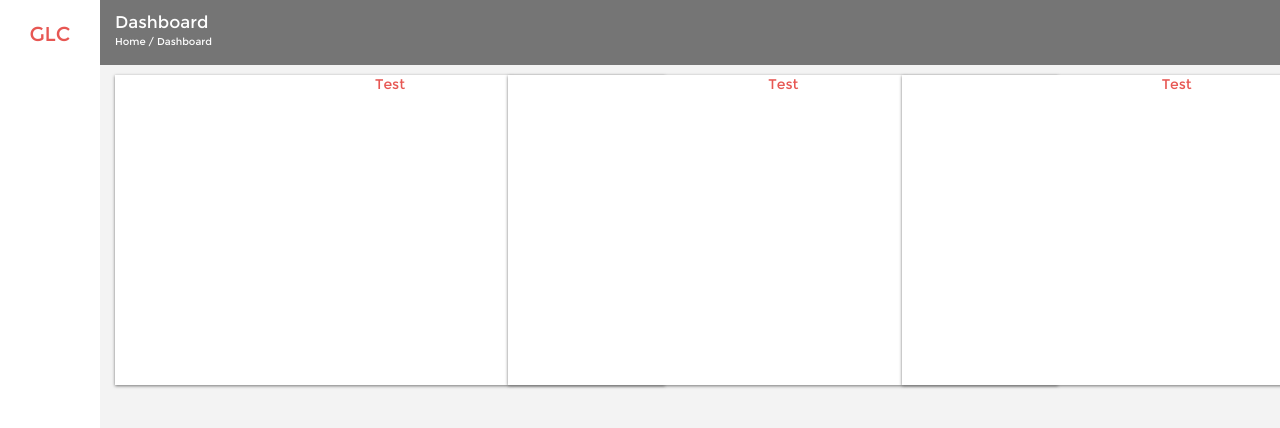
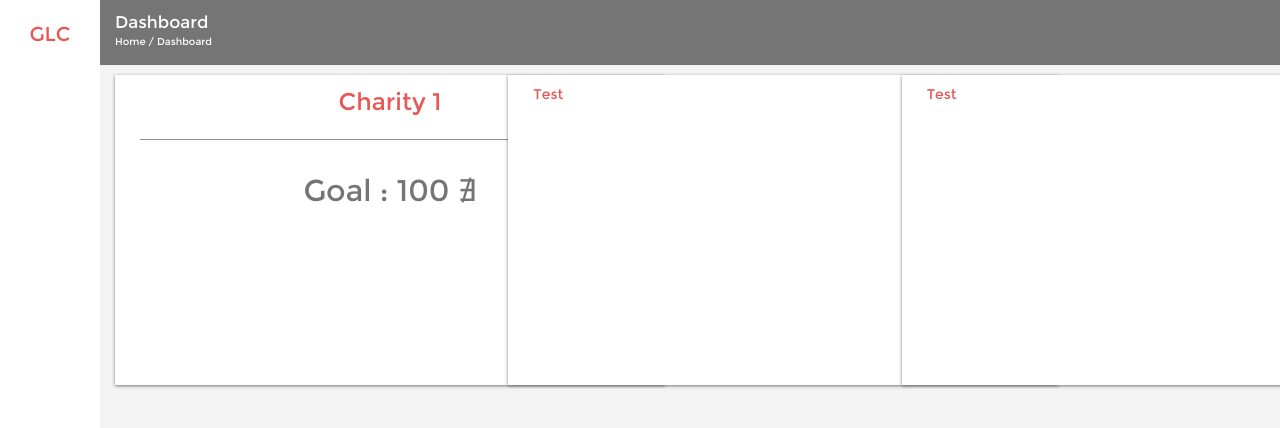
Before and after one commit to harrymantelak/Golconda-thesis, a website: page frontend/app/index.html in a window 1280 px wide. Shown: the top 428 px of the page. Drawn offline with nearby package versions, Linux system fonts and the light colour scheme; some packages are replaced by stand-ins of ours; a script that the page names is missing.

Commit message:
charity component for angular

```diff
--- a/frontend/app/app.js
+++ b/frontend/app/app.js
@@ -5,7 +5,6 @@ var app = angular.module('webUI', [
   'ui.router',
   'ui.bootstrap',
   'ngCookies',
-  'ngFileUpload',
 ]);
 
 app.factory('appData', ['$rootScope', '$cookieStore', function($rootScope, $cookieStore) {
--- /dev/null
+++ b/frontend/app/components/charity.component.js
@@ -0,0 +1,5 @@
+'use strict';
+
+angular.module('webUI').component('charity', {
+  templateUrl: 'templates/charity.html',
+});
--- /dev/null
+++ b/frontend/app/controllers/charityController.js
@@ -0,0 +1,16 @@
+'use strict';
+
+angular.module('webUI')
+    .controller('charityController', ['$scope', '$state',
+        function($scope, $state) {
+        // TEST DATA TO BE REMOVED
+        $scope.charity = {
+                'id': '1',
+                'title': 'Charity 1',
+                'goal': '100',
+                'completed': '32%',
+                'deadline': '',
+                'amount': '32'
+            }
+        }
+    ]);
--- a/frontend/app/index.html
+++ b/frontend/app/index.html
@@ -11,6 +11,7 @@
     <!-- build:css lib/css/main.min.css -->
     <link rel="stylesheet" type="text/css" href="bower_components/font-awesome/css/font-awesome.min.css">
     <link rel="stylesheet" type="text/css" href="bower_components/bootstrap/dist/css/bootstrap.min.css">
+    <link rel="stylesheet" type="text/css" href="bower_components/angular-material/angular-material.min.css">
     <!-- Custom css -->
     <link rel="stylesheet" href="style/css/rdash.css">
     <link rel="stylesheet" href="style/css/style.css">
@@ -26,8 +27,7 @@
     <script type="text/javascript" src="bower_components/angular-bootstrap/ui-bootstrap-tpls.min.js"></script>
     <script type="text/javascript" src="bower_components/angular-cookies/angular-cookies.min.js"></script>
     <script type="text/javascript" src="bower_components/angular-ui-router/release/angular-ui-router.min.js"></script>
-    <script type="text/javascript" src="bower_components/ng-file-upload-shim/ng-file-upload-shim.min.js"></script>
-    <script type="text/javascript" src="bower_components/ng-file-upload/ng-file-upload.min.js"></script>
+    <script type="text/javascript" src="bower_components/angular-material/angular-material.min.js"></script>
 
     <!-- App config Scripts -->
     <script type="text/javascript" src="app.js"></script>
@@ -41,11 +41,13 @@
 
     <!-- Controllers -->
     <script type="text/javascript" src="controllers/masterController.js"></script>
+    <script type="text/javascript" src="controllers/charityController.js"></script>
 
     <!-- Components -->
     <script type="text/javascript" src="components/partial/sidebar.component.js"></script>
     <script type="text/javascript" src="components/partial/header.component.js"></script>
     <script type="text/javascript" src="components/partial/box.component.js"></script>
+    <script type="text/javascript" src="components/charity.component.js"></script>
 
 
 
--- a/frontend/app/style/css/style.css
+++ b/frontend/app/style/css/style.css
@@ -30,7 +30,38 @@
     color: #e75753;
     width: 550px;
     height: 310px;
-    text-align: center;
     margin: 10px 10px 10px 10px;
     box-shadow: 0px 1px 3px 0px #757575;
+    padding: 10px;
 }
+
+.ch-title {
+    font-size: 24px;
+    text-align: center;
+}
+
+.ch-goal {
+    font-size: 30px;
+    color: #757575;
+    text-align: center;
+    padding: 10px 0px 10px 0px;
+}
+
+hr.style17 {
+    border-top: 1px solid #8c8b8b;
+    text-align: center;
+}
+
+hr.style17:after {
+    content: '§';
+    display: inline-block;
+    position: relative;
+    top: -14px;
+    padding: 0 10px;
+    background: #FFF;
+    color: #8c8b8b;
+    font-size: 18px;
+    -webkit-transform: rotate(60deg);
+    -moz-transform: rotate(60deg);
+    transform: rotate(60deg);
+}
--- /dev/null
+++ b/frontend/app/templates/charity.html
@@ -0,0 +1,19 @@
+<!-- Charity -->
+<div class="row box" ng-controller="charityController">
+    <div class="col-md-12">
+        <div class="ch-title">
+            {{charity.title}}
+        </div>
+
+        <hr class="style17">
+
+        <div class="ch-goal">
+            Goal : {{charity.goal}} ∄
+        </div>
+
+        <mat-progress-bar mode="determinate" value="40"></mat-progress-bar>
+
+        </div>
+    </div>
+</div>
+<!-- End Charity -->
--- a/frontend/app/templates/dashboard.html
+++ b/frontend/app/templates/dashboard.html
@@ -2,7 +2,7 @@
 
 <div class="row">
     <div class="col-md-4">
-        <box></box>
+        <charity></charity>
     </div>
     <div class="col-md-4">
         <box></box>
--- a/frontend/bower.json
+++ b/frontend/bower.json
@@ -15,8 +15,7 @@
     "angular-animate": "^1.6.2",
     "angular-touch": "^1.6.2",
     "angular-bootstrap": "^2.5.0",
-    "ng-file-upload": "^12.2.13",
-    "ng-file-upload-shim": "^12.2.13"
+    "angular-material": "^1.1.5"
   },
   "resolutions": {
     "angular": "1.6.2"
```
